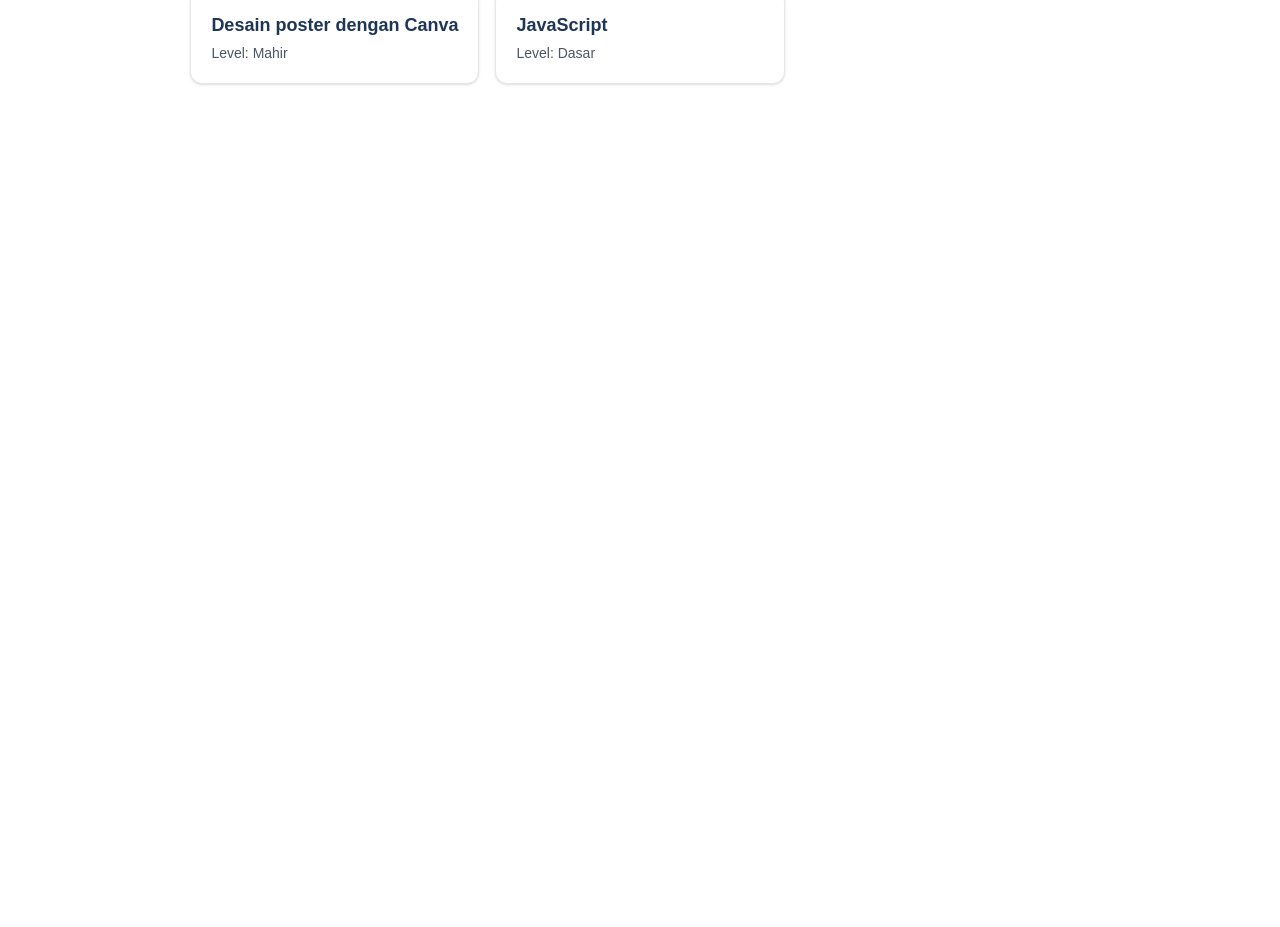
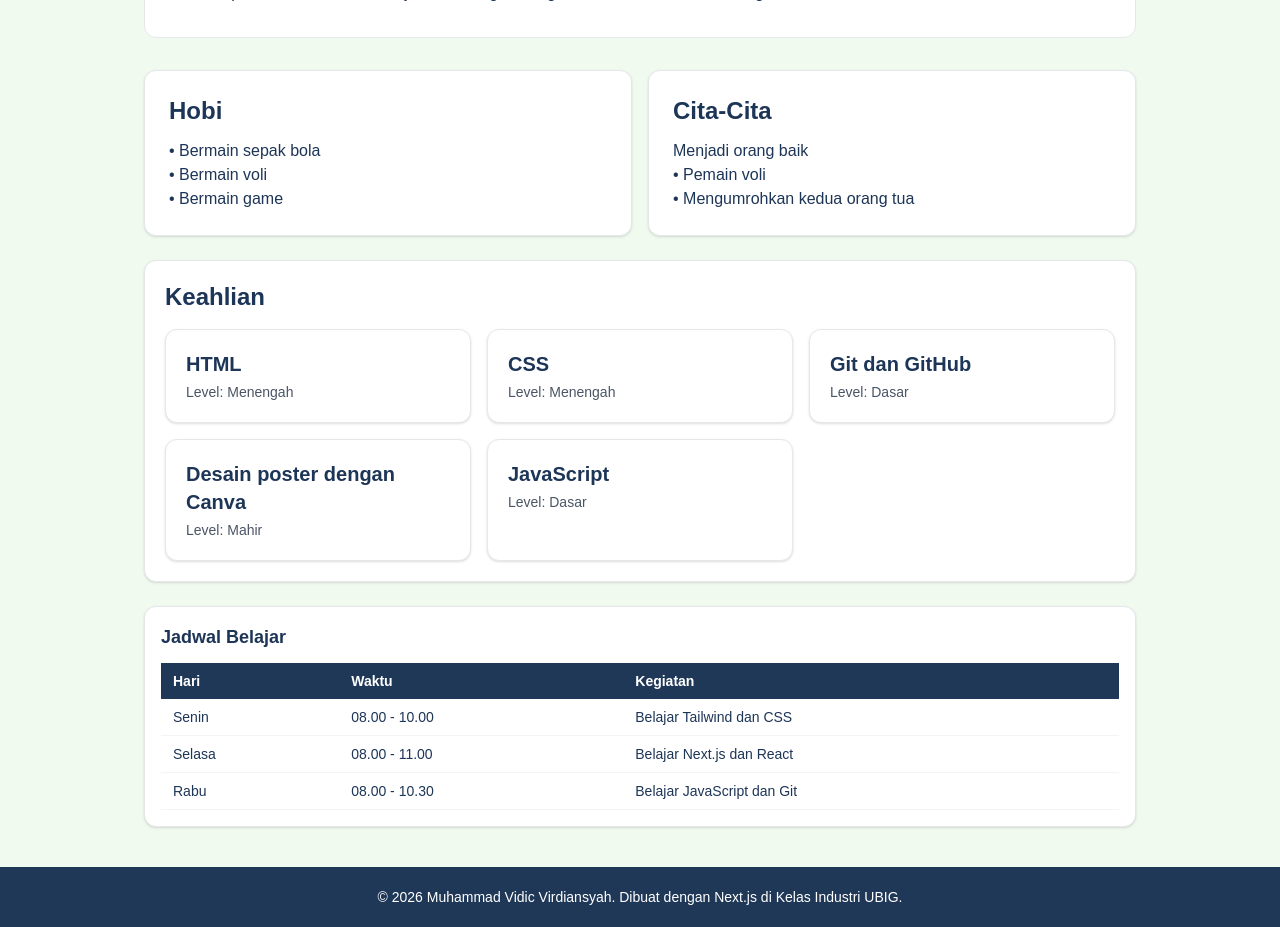
Before and after one commit to mvidicvirdiansyah-web/portofolio-next, a Next.js app: page / in a window 1280 px wide. Shown: the part 360-1287 px from the top of the page. Before the commit the page ends 800 px from the top, so only its background shows below. Built offline with nearby package versions, Linux system fonts and the light colour scheme.

Commit message:
Update tampilan portfolio

```diff
--- a/src/app/globals.css
+++ b/src/app/globals.css
@@ -8,7 +8,7 @@
 }
 
 :root {
-  --background: #ffffff;
+  --background: #F1FAEE;
   --foreground: #1D3557;
 }
 
--- a/src/app/page.js
+++ b/src/app/page.js
@@ -1,5 +1,7 @@
 import Hero from "@/components/Hero";
 import SkillCard from "@/components/SkillCard";
+import Kartu from "@/components/Kartu";
+import Footer from "@/components/footer";
 
 const skills = [
   { nama: "HTML", level: "Menengah" },
@@ -9,22 +11,123 @@ const skills = [
   { nama: "JavaScript", level: "Dasar" },
 ];
 
+const kartu = [
+  {
+    judul: "Hobi",
+    deskripsi: " • Bermain sepak bola",
+    deskripsi2: " • Bermain voli",
+    deskripsi3: " • Bermain game",
+  },
+  {
+    judul: "Cita-Cita",
+    deskripsi: "Menjadi orang baik",
+    deskripsi2: " • Pemain voli",
+    deskripsi3: " • Mengumrohkan kedua orang tua",
+  },
+];
+
+const jadwal = [
+  {
+    hari: "Senin",
+    kegiatan: "Belajar Tailwind dan CSS",
+    waktu: "08.00 - 10.00",
+  },
+  {
+    hari: "Selasa",
+    kegiatan: "Belajar Next.js dan React",
+    waktu: "08.00 - 11.00",
+  },
+  {
+    hari: "Rabu",
+    kegiatan: "Belajar JavaScript dan Git",
+    waktu: "08.00 - 10.30",
+  },
+
+];
+
+
 export default function Home() {
   return (
+     <div className="flex min-h-screen flex-col bg-[#F1FAEE]">
     <main className="mx-auto max-w-5xl px-4 py-10">
       <Hero
         nama="Muhammad Vidic Virdiansyah"
         tagline="Siswa kelas X SMK, calon Junior Web Developer di Kelas Industri UBIG."
       />
 
-      <section className="mt-10">
+
+
+      <section className="  mt-8 w-fit border border-gray-200 bg-white rounded-xl p-6 ">
+
+        <h2 className=" text-2xl font-bold  text-utama">Tentang Saya</h2>
+        <p className="mx-auto max-w-5xl py-2">
+          Saya adalah seorang Web Developer yang tertarik
+          dalam membuat website modern, responsif, dan
+          mudah digunakan, Saya juga memiliki passion untuk terus belajar dan mengembangkan diri dalam dunia teknologi.
+        </p>
+      </section>
+
+
+
+    <section className="  mt-8 grid grid:cols-1 gap-4 sm:grid-cols-2">
+
+        {kartu.map((item) => (
+          <Kartu key={item.judul} judul={item.judul}>
+            <p>{item.deskripsi}</p>
+            <p>{item.deskripsi2}</p>
+            <p>{item.deskripsi3}</p>
+          </Kartu>
+
+        ))}
+
+
+      </section>
+
+
+      <section className="mt-6 rounded-xl border border-gray-200 bg-white p-5 shadow-sm">
         <h2 className="mb-4 text-2xl font-bold text-utama">Keahlian</h2>
-        <div className="grid gap-4 md:grid-cols-3">
+        <div className="grid grid-cols-1 gap-4 smgrid-cols-2 md:grid-cols-3">
           {skills.map((skill) => (
             <SkillCard key={skill.nama} nama={skill.nama} level={skill.level} />
           ))}
         </div>
       </section>
+
+
+<section className="mt-6 rounded-xl border border-gray-200 bg-white p-4 shadow-sm">
+  <h2 className="mb-3 text-lg font-bold text-utama">
+    Jadwal Belajar
+  </h2>
+
+  <div className="overflow-x-auto">
+    <table className="w-full text-left text-sm">
+      <thead className="bg-[#203858] text-white">
+        <tr>
+          <th className="px-3 py-2">Hari</th>
+          <th className="px-3 py-2">Waktu</th>
+          <th className="px-3 py-2">Kegiatan</th>
+        </tr>
+      </thead>
+
+      <tbody>
+        {jadwal.map((item) => (
+          <tr key={item.hari} className="border-b border-gray-100">
+            <td className="px-3 py-2">{item.hari}</td>
+            <td className="px-3 py-2">{item.waktu}</td>
+            <td className="px-3 py-2">{item.kegiatan}</td>
+          </tr>
+        ))}
+      </tbody>
+    </table>
+  </div>
+</section>
+
+
     </main>
+
+    <Footer />
+    </div>
+
+
   );
  }
--- a/src/components/Hero.jsx
+++ b/src/components/Hero.jsx
@@ -9,10 +9,10 @@ export default function Hero({ nama, tagline }) {
   width={100}
   height={100}
   priority
-  className=" h-28 w-28 shrink-0 rounded-full border-4 border-aksen object-cover"
+  className=" h-45 w-45 shrink-0 rounded-full border-4 border-aksen object-cover"
 />
       <div>
-        <h1 className="text-2xl font-bold text-utama md:text-3xl">Halo, saya {nama}!</h1>
+        <h1 className="text-4xl font-bold text-utama md:text-4xl">Halo, saya {nama}!</h1>
         <p className="mt-2 text-sm text-gray-700">{tagline}</p>
       </div>
     </section>
--- /dev/null
+++ b/src/components/Kartu.jsx
@@ -0,0 +1,8 @@
+export default function Kartu({ judul, children }) {
+  return (
+    <section className="rounded-xl border border-gray-200 bg-white p-6 shadow-sm">
+      <h2 className="mb-3 text-2xl font-bold text-utama">{judul}</h2>
+      {children}
+    </section>
+  );
+}
--- a/src/components/SkillCard.jsx
+++ b/src/components/SkillCard.jsx
@@ -1,7 +1,7 @@
 export default function SkillCard({ nama, level }) {
   return (
     <div className="rounded-xl border border-gray-200 bg-white p-5 shadow-sm">
-      <h3 className="text-lg font-semibold text-utama">{nama}</h3>
+      <h3 className="text-xl font-semibold ">{nama}</h3>
       <p className="mt-1 text-sm text-gray-600">Level: {level}</p>
     </div>
   );
--- /dev/null
+++ b/src/components/footer.jsx
@@ -0,0 +1,6 @@
+export default function Footer() {
+    return (
+        <footer className= "mt-auto w-full shrink-0 bg-[#203858] px-4 py-5 text-sm text-center text-white">
+            &copy; {new Date().getFullYear()} Muhammad Vidic Virdiansyah. Dibuat dengan Next.js di Kelas Industri UBIG.
+        </footer>
+    )}
```
